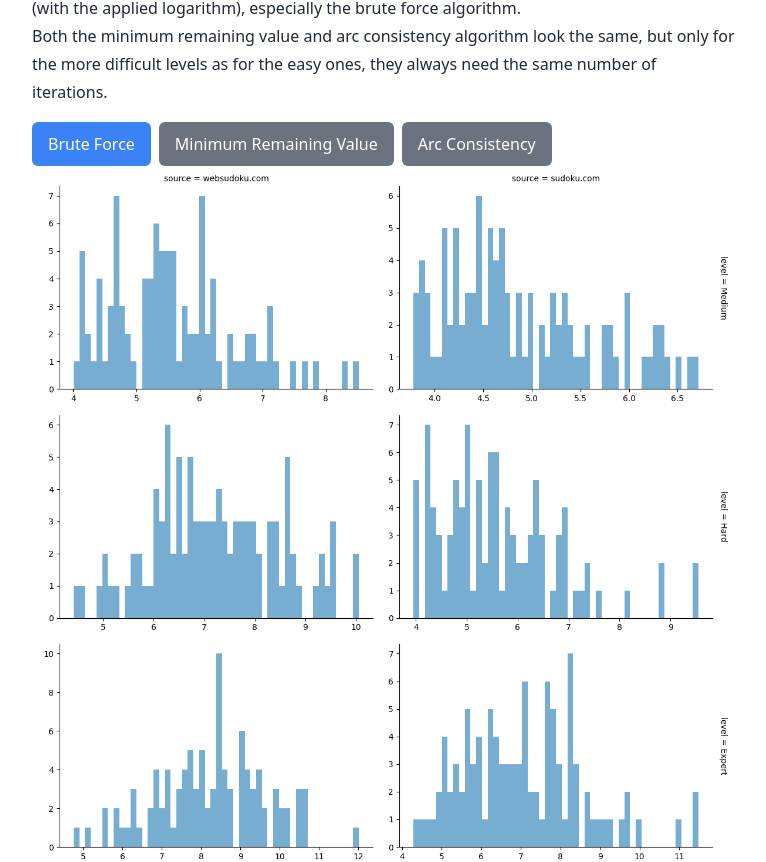
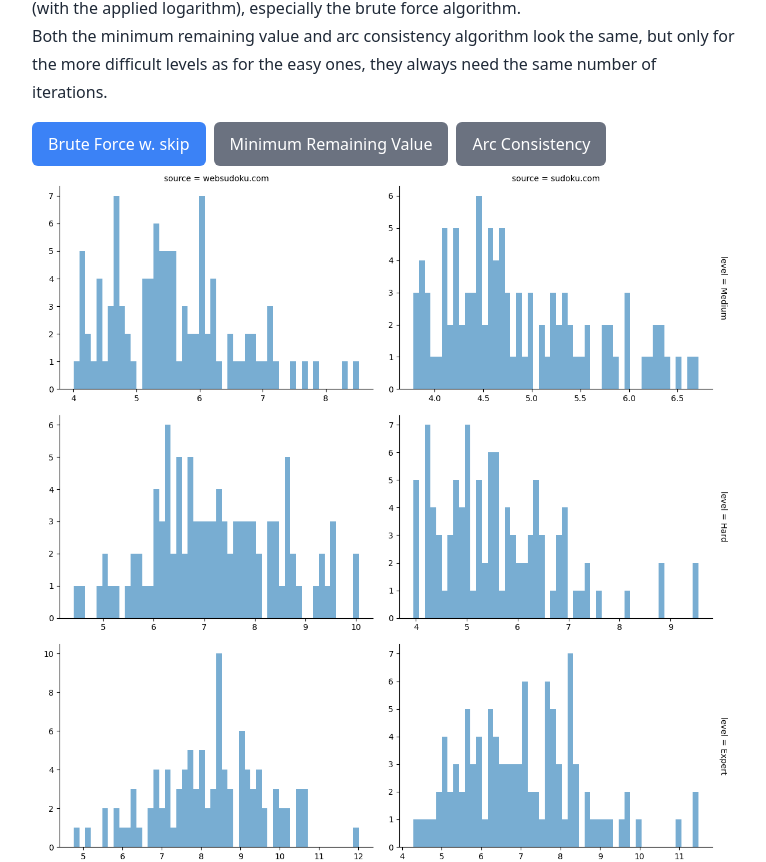
Before and after one commit to TN1ck/tn1ck.com, a Next.js app: page /blog/how-to-generate-sudokus in a window 1280 px wide. Shown: the part 5358-6220 px from the top of the page, without its empty margins (256-1022 px from the left). Built offline with nearby package versions, Linux system fonts and the light colour scheme.

Commit message:
chore: added with skip to make it more obvious

```diff
--- a/pages/blog/how-to-generate-sudokus.tsx
+++ b/pages/blog/how-to-generate-sudokus.tsx
@@ -62,7 +62,7 @@ export const METADATA = {
 
 const dataAnalysis = [
   {
-    name: "Brute Force",
+    name: "Brute Force w. skip",
     histogram:
       "/how-to-generate-sudokus/benchmark_bruteForceWithValidCheck.csv_histograms.png",
     qqPlot:
```
